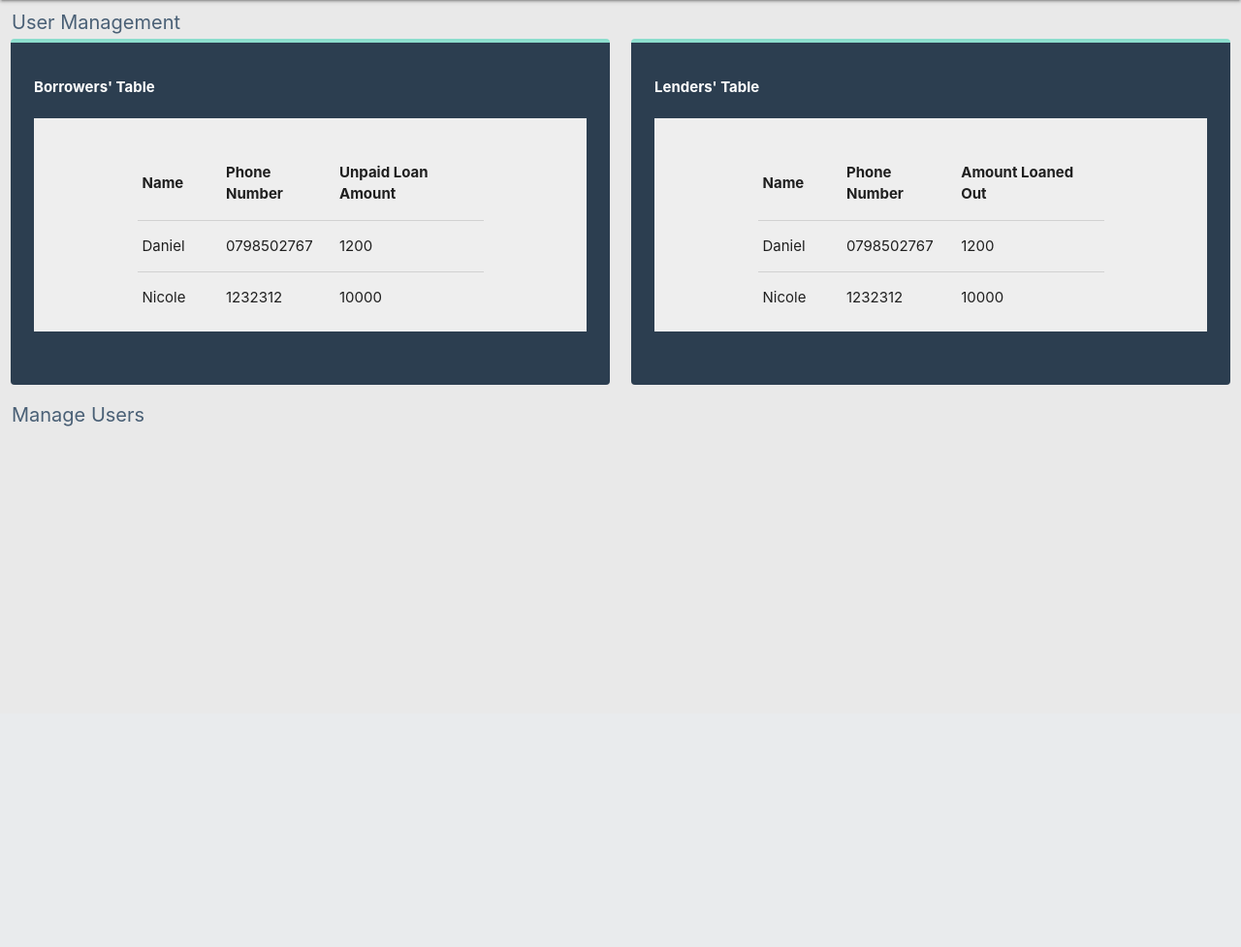
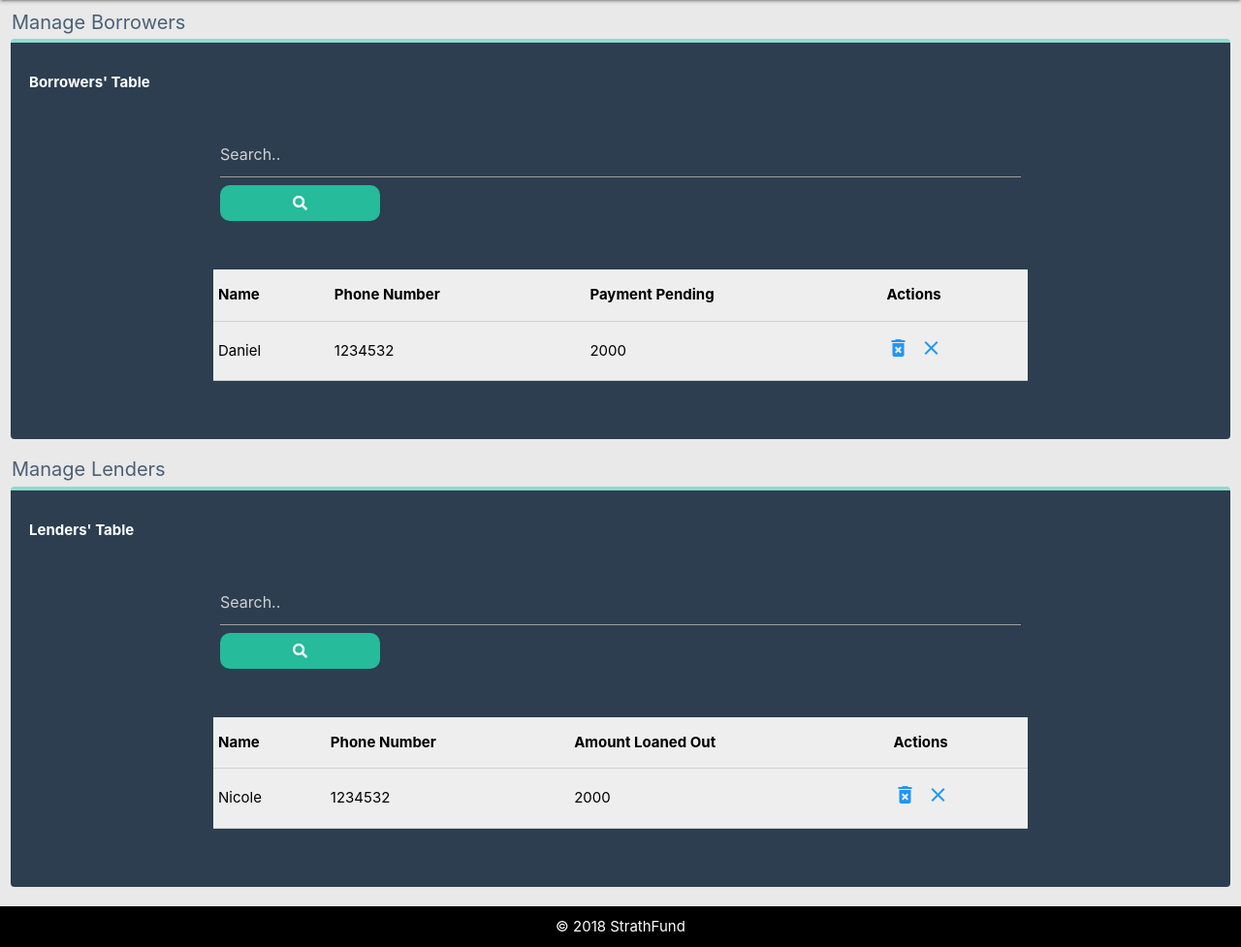
Before and after one commit to danielolamide/lend-me, a PHP site: page /user-management.html in a window 1280 px wide. Shown: the part 64-1041 px from the top of the page at 97% size. Before the commit the page ends 504 px from the top, so only its background shows below. Run offline with PHP 8.4, Linux system fonts and the light colour scheme; some libraries are stand-ins or nearby versions.

Commit message:
new-table-style

```diff
--- a/css/style.css
+++ b/css/style.css
@@ -89,3 +89,55 @@ body{
     max-height: 160px;
     overflow-y: scroll;
 }
+.searchForm{
+    width: 80%;
+    border-top: none;
+    border-left: none;
+    border-right: none;
+    float: left;
+    color: white;
+}
+.searchButton{
+    width: 20%;
+    float: left;
+    padding: 10px;
+    background-color: #25BB9B;
+    color: white;
+    cursor: pointer;
+    border-style: none;
+    border-radius: 10px;
+}
+.searchButton:hover{
+    background-color: #8CDDCD;
+     color: #4A6076;
+}
+#borrowers-table{
+    max-height: 120px;
+    overflow-y: scroll;
+    overflow-x: hidden;
+    /* border-radius: 10px; */
+}
+#borrowers-table i{
+    color: #2196F3;
+}
+#borrowers-table a:hover  > i{
+    color: #25BB9B;
+}
+#borrowers-table table{
+    color: black;
+}
+#lenders-table{
+    max-height: 120px;
+    overflow-y: scroll;
+    overflow-x: scroll;
+    /* border-radius: 10px; */
+}
+#lenders-table i{
+    color: #2196F3;
+}
+#lenders-table a:hover  > i{
+    color: #25BB9B;
+}
+#lenders-table table{
+    color: black;
+}
--- a/user-management.html
+++ b/user-management.html
@@ -39,6 +39,7 @@
             </ul>
              <!--NavBar Resize Menu-->
             <ul class="sidenav" id="mobile-demo">
+                <li><a href="./admin-dash.html">Back to Dashboard Home<i class="material-icons">keyboard_backspace</i></a></li>
                 <li><a href="./user-management.html">User Management<i class="material-icons left">supervised_user_circle</i></a></li>
                 <li><a href="#">Transaction Management<i class="material-icons left">attach_money</i></a></li>
                 <li><a href="#">User Feedback<i class="material-icons left">feedback</i></a></li>
@@ -59,6 +60,7 @@
                 <a href="#name"><span class="white-text name">Username</span></a>
                 <a href="#email"><span class="subheader white-text email">user@domain.com</span></a>
             </div></li>
+            <li><a href="./admin-dash.html">Back to Dashboard Home<i class="material-icons">keyboard_backspace</i></a></li>
             <li><a href="./user-management.html"><i class="material-icons">supervised_user_circle</i>User Management</a></li>
             <li><a href="#!"><i class="material-icons">attach_money</i>Transaction Management</a></li>
             <li><a href="#!"><i class="material-icons">feedback</i>User Feedback</a></li>
@@ -68,93 +70,45 @@
         </ul>
     <main>
         <div class="dashboard-title">
-            <h6 class="left-align">User Management</h6>
+            <h6 class="left-align">Manage Borrowers</h6>
         </div>
         <div class="row">
-            <div class="col s12 m6 l6">
-                <div style="padding: 35px;"id="card-row">
+            <div class="col s12 m12 l12">
+                <div style="padding: 30px; text-align: center" id="card-row">
                     <div class="row">
                         <div class="left card-title">
                             <b class="white-text">Borrowers' Table</b>
                         </div>
                     </div>
                     <div class="row">
-                        <div style="padding: 30px;" class="grey lighten-3 col s12 m12 l12">
-                            <div class="container" id="table-format">
-                                <table class="highlight responsive-table">
+                        <div style="padding:20px;"class="col s12 m12 l12">
+                            <div class="container">
+                                <form>
+                                    <input class="searchForm" type="text" name="search" placeholder="Search..">
+                                    <button type="submit" class="searchButton"><i class="fa fa-search"></i></button>
+                                </form>
+                            </div>
+                        </div>
+                    </div>
+                    <div class="row">
+                        <div style="padding:10px;" class="col s12 m12 l12">
+                            <div class="grey lighten-3 container" id="borrowers-table">
+                                <table>
                                     <thead>
                                         <tr>
                                             <th>Name</th>
                                             <th>Phone Number</th>
-                                            <th>Unpaid Loan Amount</th>
+                                            <th>Payment Pending</th>
+                                            <th>Actions</th>
                                         </tr>
                                     </thead>
                                     <tbody>
                                         <tr>
                                             <td>Daniel</td>
-                                            <td>0798502767</td>
-                                            <td>1200</td>
-                                        </tr>
-                                        <tr>
-                                            <td>Nicole</td>
-                                            <td>1232312</td>
-                                            <td>10000</td>
-                                        </tr>
-                                        <tr>
-                                            <td>Muswanya</td>
-                                            <td>123231211</td>
-                                            <td>19000</td>
-                                        </tr>
-                                        <tr>
-                                            <td>Olamide</td>
-                                            <td>1222100</td>
-                                            <td>100000</td>
-                                        </tr>
-                                    </tbody>
-                                </table>
-                            </div>
-                        </div>
-                    </div>
-                </div>
-            </div>
-            <div class="col s12 m6 l6">
-                <div style="padding:35px;" id="card-row">
-                    <div class="row">
-                        <div class="left card-title">
-                            <b class="white-text">Lenders' Table</b>
-                        </div>
-                    </div>
-                    <div class="row">
-                        <div style="padding: 30px;" class="grey lighten-3 col s12 m12 l12">
-                            <div class="container" id="table-format">
-                                <table class="highlight responsive-table">
-                                    <thead>
-                                        <tr>
-                                            <th>Name</th>
-                                            <th>Phone Number</th>
-                                            <th>Amount Loaned Out</th>
-                                        </tr>
-                                    </thead>
-                                    <tbody>
-                                        <tr>
-                                            <td>Daniel</td>
-                                            <td>0798502767</td>
-                                            <td>1200</td>
-                                        </tr>
-                                        <tr>
-                                            <td>Nicole</td>
-                                            <td>1232312</td>
-                                            <td>10000</td>
-                                        </tr>
-                                        <tr>
-                                            <td>Muswanya</td>
-                                            <td>123231211</td>
-                                            <td>19000</td>
-                                        </tr>
-                                        <tr>
-                                            <td>Olamide</td>
-                                            <td>1222100</td>
-                                            <td>100000</td>
+                                            <td>1234532</td>
+                                            <td>2000</td>
+                                            <td class="left"><a href="#" title="Permanently Delete User"><i class="material-icons">delete_forever</i></a></td>
+                                            <td class="left"><a href="#" title="Disable User Account"><i class="material-icons">close</i></a></td>
                                         </tr>
                                     </tbody>
                                 </table>
@@ -165,14 +119,62 @@
             </div>
         </div>
         <div class="dashboard-title">
-                <h6 class="left-align">Manage Users</h6>
-            </div>
+            <h6 class="left-align">Manage Lenders</h6>
+        </div>
         <div class="row">
-            <div>
-
+            <div class="col s12 m12 l12">
+                <div style="padding:30px; text-align: center" id="card-row">
+                    <div class="row">
+                        <div class="left card-title">
+                            <b class="white-text">
+                                Lenders' Table
+                            </b>
+                        </div>
+                    </div>
+                    <div class="row">
+                        <div style="padding:20px;"class="col s12 m12 l12">
+                            <div class="container">
+                                <form>
+                                    <input class="searchForm" type="text" name="search" placeholder="Search..">
+                                    <button type="submit" class="searchButton"><i class="fa fa-search"></i></button>
+                                </form>
+                            </div>
+                        </div>
+                    </div>
+                    <div class="row">
+                        <div style="padding:10px;" class="col s12 m12 l12">
+                                <div class="grey lighten-3 container" id="lenders-table">
+                                    <table>
+                                        <thead>
+                                            <tr>
+                                                <th>Name</th>
+                                                <th>Phone Number</th>
+                                                <th>Amount Loaned Out</th>
+                                                <th>Actions</th>
+                                            </tr>
+                                        </thead>
+                                        <tbody>
+                                            <tr>
+                                                <td>Nicole</td>
+                                                <td>1234532</td>
+                                                <td>2000</td>
+                                                <td class="left"><a href="#" title="Permanently Delete User"><i class="material-icons">delete_forever</i></a></td>
+                                                <td class="left"><a href="#" title="Disable User Account"><i class="material-icons">close</i></a></td>
+                                            </tr>
+                                        </tbody>
+                                    </table>
+                                </div>
+                        </div>
+                    </div>
+                </div>
             </div>
         </div>
     </main>
+    <footer class="black lighten-2 page-footer" style="text-align:center; padding: 10px;">
+        <div class=" center-align container">
+        © 2018 StrathFund
+        </div>
+    </footer>
     <script type="text/javascript" src="js/materialize.js"></script>
     <script src="./js/index.js"></script>
 </body>
```
Also changed, not shown: admin-dash.html (+4 -4 lines).
